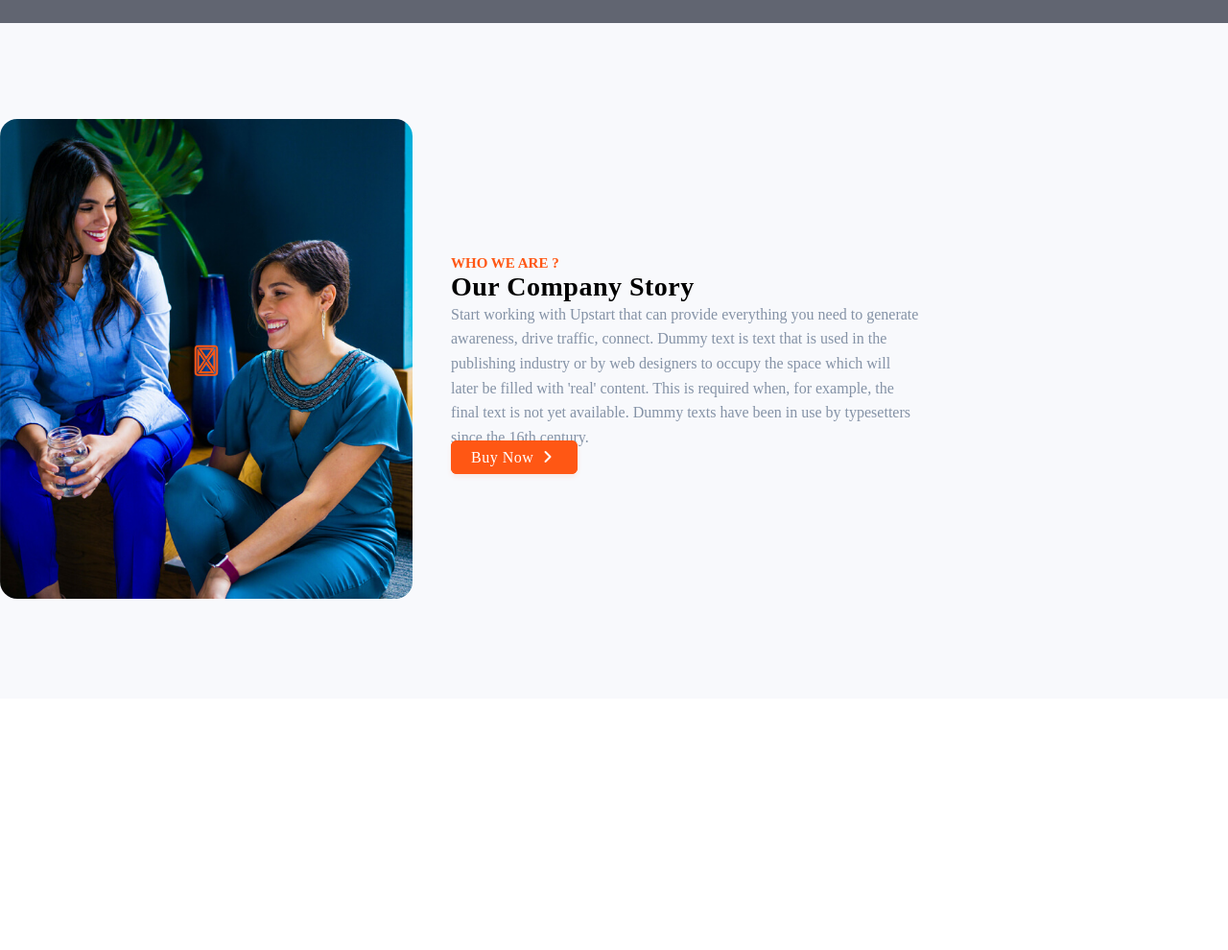
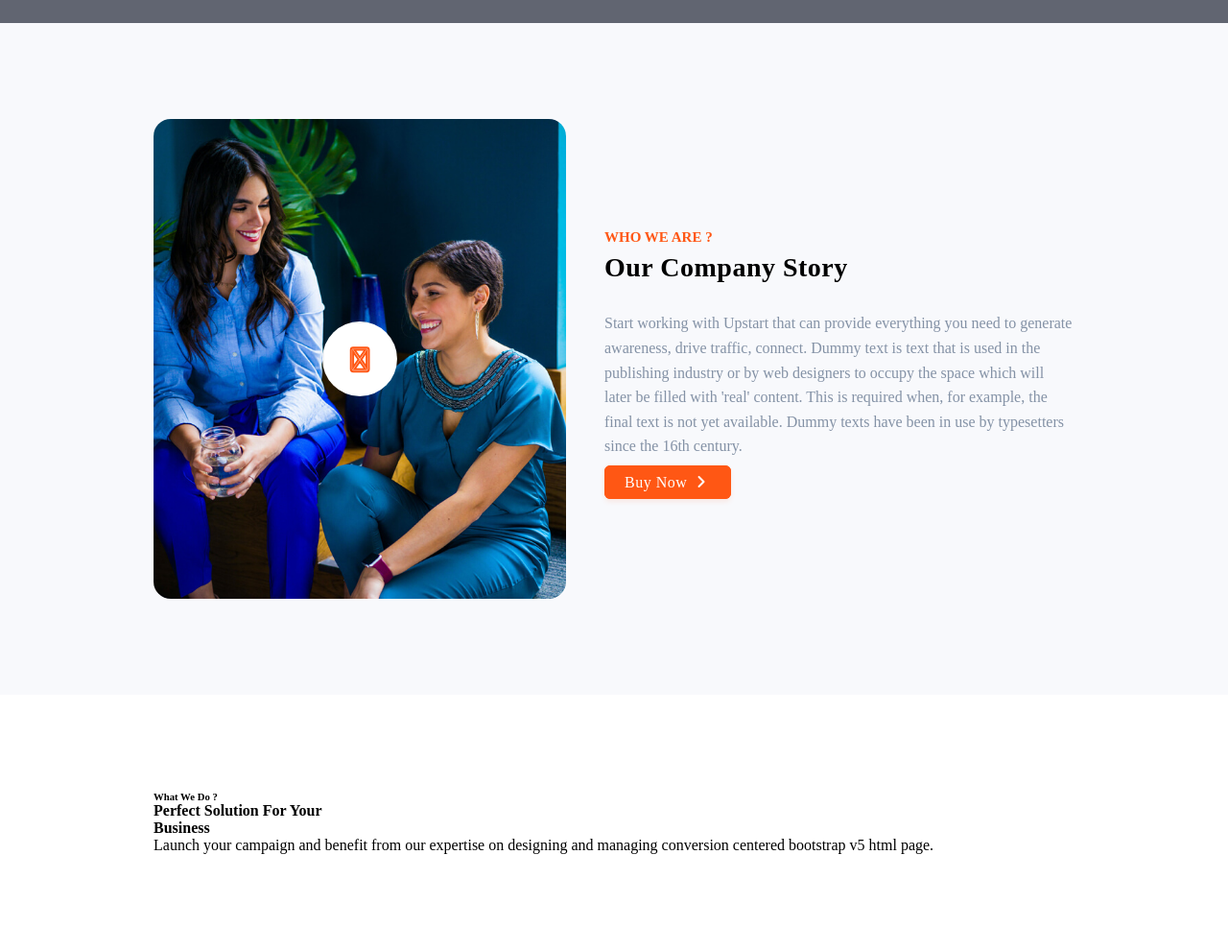
Before and after one commit to Busraayazicioglu/UpStart, a plain HTML site: page index.html in a window 1280 px wide. Shown: the part 760-1750 px from the top of the page at 96% size. Before the commit the page ends 1488 px from the top, so only its background shows below. Drawn offline with Linux system fonts and the light colour scheme.

Commit message:
css düzenlendi ve business section eklendi

```diff
--- a/app.css
+++ b/app.css
@@ -17,7 +17,7 @@
 .back {
   background: url(bg_img);
   padding: 260px 0;
-  background-size: cover !important;
+  background-size: cover;
   align-self: center;
   position: relative;
   width: 100%;
@@ -72,7 +72,7 @@
   padding-left: 250px;
 }
 .title {
-  font-size: 42px !important;
+  font-size: 42px;
   letter-spacing: 0.2px;
   line-height: 1.5;
   color: #fff;
@@ -332,7 +332,7 @@
   font-size: 17px;
   letter-spacing: 0.5px;
   max-width: 600px;
-  color: rgba(255, 255, 255, 0.5) !important;
+  color: rgba(255, 255, 255, 0.5);
   padding-top: 40px;
 }
 .button {
@@ -340,9 +340,9 @@
 }
 .button .btn {
   padding: 11px 24px;
-  background-color: #ff5714 !important;
-  border: 1px solid #ff5714 !important;
-  color: #fff !important;
+  background-color: #ff5714;
+  border: 1px solid #ff5714;
+  color: #fff;
   box-shadow: 0 3px 5px 0 rgba(255, 87, 20, 0.1);
   text-decoration: none;
   font-size: 16px;
@@ -351,7 +351,7 @@
   border-radius: 6px;
 }
 .about {
-  background-color: #f8f9fc !important;
+  background-color: #f8f9fc;
   padding: 100px 0;
   position: relative;
   --bs-bg-opacity: 1;
@@ -364,15 +364,23 @@
     align-items: center;
     justify-content: space-around;
     gap: 40px;
+    margin-right: auto;
+    margin-left: auto;
+    width: 100%;
   }
 }
 .about-image {
   position: relative;
+  padding-top: 0;
+  margin-top: 0;
 }
 .about-image img {
   width: 430px;
   height: 500px;
   border-radius: 18px;
+  margin-right: auto;
+  margin-left: auto;
+  display: block;
 }
 .about-icon {
   position: absolute;
@@ -382,6 +390,15 @@
   left: 0;
   text-align: center;
 }
+.about-icon i {
+  height: 75px;
+  box-shadow: 0 0 3px rgba(36, 39, 44, 0.15) !important;
+  width: 75px;
+  font-size: 25px;
+  display: inline-flex;
+  align-items: center;
+  justify-content: center;
+}
 .play-btn {
   height: 78px;
   width: 78px;
@@ -390,37 +407,65 @@
   display: inline-flex;
   align-items: center;
   justify-content: center;
-  color: #fff;
+  background-color: #fff;
 }
 .play-btn i {
   -webkit-text-stroke: 2px #ff5714;
   -webkit-text-fill-color: transparent;
 }
+.about-header {
+  position: relative;
+  padding-top: 0;
+  margin-top: 0;
+  max-width: 100%;
+}
 .about-title {
-  font-weight: 600 !important;
-  color: #ff5714 !important;
-  text-transform: uppercase !important;
+  font-weight: 600;
+  color: #ff5714;
+  text-transform: uppercase;
   font-size: 15px;
+  font-family: "Roboto Slab", serif;
+  line-height: 1.5;
 }
 .about-inner-title {
   letter-spacing: 0.5px;
-  font-size: 28px !important;
+  font-size: 28px;
+  margin-bottom: 1.5rem;
+  font-family: "Roboto Slab", serif;
+  line-height: 1.5;
+  font-weight: 600;
 }
 .about-text {
-  color: #8492a6 !important;
+  color: #8492a6;
   --bs-text-opacity: 1;
   line-height: 1.6;
+  margin-top: 0;
+  margin-bottom: 1rem;
 }
 .buy-btn {
   padding: 8px 20px;
-  margin-top: 1rem !important;
+  margin-top: 1rem;
   text-decoration: none;
   font-size: 16px;
   letter-spacing: 0.5px;
   transition: all 0.3s;
   border-radius: 6px;
-  background-color: #ff5714 !important;
-  border: 1px solid #ff5714 !important;
-  color: #fff !important;
+  background-color: #ff5714;
+  border: 1px solid #ff5714;
+  color: #fff;
   box-shadow: 0 3px 5px 0 rgba(255, 87, 20, 0.1);
 }
+.business {
+  padding: 100px 0;
+  position: relative;
+}
+@media (min-width: 992px) {
+  .business-container {
+    max-width: 960px;
+    display: flex;
+    justify-content: space-between;
+    margin-right: auto;
+    margin-left: auto;
+    width: 100%;
+  }
+}
--- a/index.html
+++ b/index.html
@@ -96,6 +96,22 @@
           </div>
         </div>
       </section>
+      <section class="business">
+        <div class="business-container">
+          <div class="business-header">
+            <h6 class="business-title">What We Do ?</h6>
+            <h4 class="business-inner-title">
+              Perfect Solution For Your <br> Business
+
+            </h4>
+            <div class="text-area">
+            <p class="business-text">
+              Launch your campaign and benefit from our expertise on designing and managing conversion centered bootstrap v5 html page.
+            </p>
+            </div>
+          </div>
+        </div>
+      </section>
     </header>
   </body>
 </html>
```
